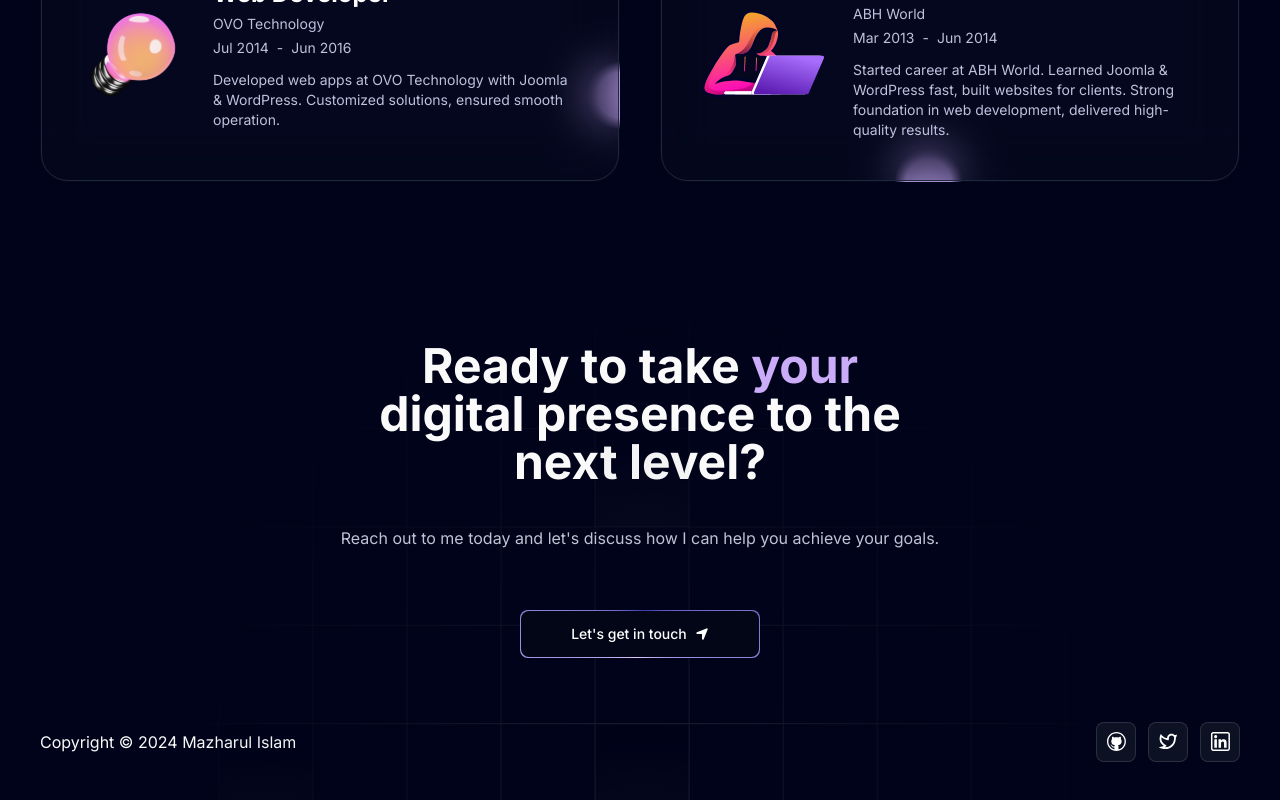
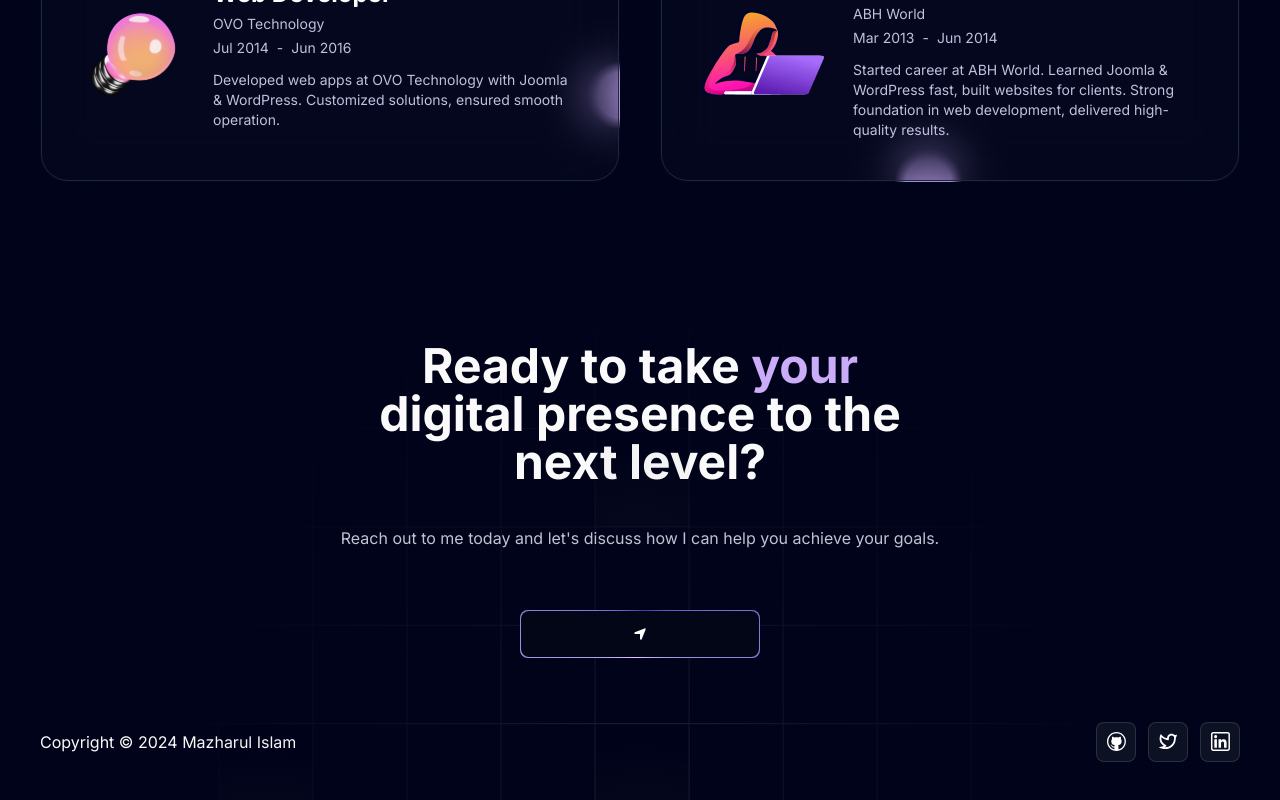
Before and after one commit to mazharvai007/personal-portfolio, a Next.js app: page / in a window 1280 px wide. Shown: the part 4422-5222 px from the top of the page. Built offline with nearby package versions, Linux system fonts and the light colour scheme.

Commit message:
Fixed type issues

```diff
--- a/components/CtaContact.tsx
+++ b/components/CtaContact.tsx
@@ -19,6 +19,9 @@ const CtaContact = () => {
 					icon={<FaLocationArrow />}
 					position="right"
 					otherClasses="gap-2"
+					loadingTitle=""
+					type="submit"
+					loading={true}
 				/>
 			</Link>
 		</div>
--- a/components/TextArea.tsx
+++ b/components/TextArea.tsx
@@ -15,10 +15,10 @@ const TextArea = ({
 	label: string | undefined;
 	className: string | undefined;
 	name: string | undefined;
-	rows?: number | undefined;
+	rows?: any;
 	value: string | undefined;
 	placeholder: string | undefined;
-	onChange?: (() => void) | undefined;
+	onChange?: any;
 	required: boolean;
 }) => {
 	return (
--- a/components/TextInput.tsx
+++ b/components/TextInput.tsx
@@ -18,7 +18,7 @@ const TextInput = ({
 	name: string;
 	value: string;
 	placeholder: string;
-	onChange?: (() => void) | undefined;
+	onChange: any;
 	required: boolean;
 }) => {
 	return (
--- a/components/ui/MagicButton.tsx
+++ b/components/ui/MagicButton.tsx
@@ -7,17 +7,15 @@ const MagicButton = ({
 	otherClasses,
 	loading,
 	loadingTitle,
-	href,
 }: {
-	title: string;
-	icon: React.ReactNode;
-	position: string;
+	title?: string;
+	icon?: React.ReactNode;
+	position?: string;
 	type?: 'submit' | 'reset' | 'button' | undefined;
-	handleClick?: () => void;
+	handleClick?: any;
 	otherClasses?: string;
-	loading: boolean;
-	loadingTitle: string;
-	href: string;
+	loading?: boolean;
+	loadingTitle?: string;
 }) => {
 	return (
 		<>
@@ -31,7 +29,7 @@ const MagicButton = ({
 					className={`inline-flex h-full w-full cursor-pointer items-center justify-center rounded-lg bg-slate-950 px-7 text-sm font-medium text-white backdrop-blur-3xl ${otherClasses}`}
 				>
 					{position === 'left' && icon}
-					{loading ? loadingTitle : title}
+					{loading && loading ? loadingTitle : title}
 					{position === 'right' && icon}
 				</span>
 			</button>
```
Also changed, not shown: components/ui/ThreeDCard.tsx (+6 -6 lines).
